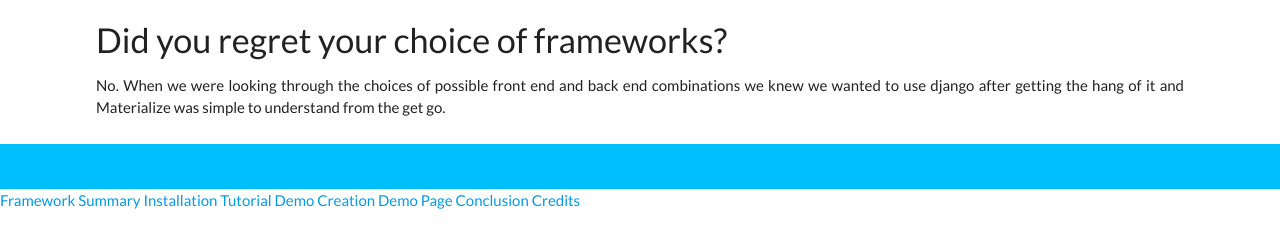
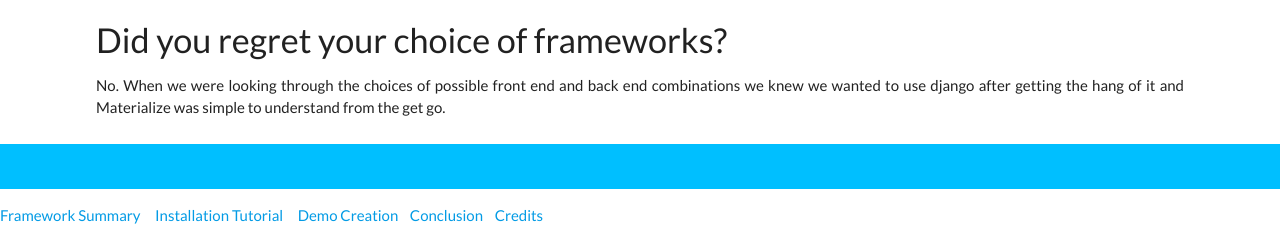
Before and after one commit to ryanssoliven/liteboard, a Django app: page /conclusion/ in a window 1280 px wide. Shown: the part 1141-1382 px from the top of the page. Before the commit the page ends 1350 px from the top, so only its background shows below. Run offline with Django 3.2, Linux system fonts and the light colour scheme.

Commit message:
Update guideheader.html

```diff
--- a/liteboardbackend/templates/guideheader.html
+++ b/liteboardbackend/templates/guideheader.html
@@ -133,12 +133,13 @@
         <!-- Footer -->
         <div class="footer">
             <div class="centerfooter">
-                <a href="{% url 'home' %}">Framework Summary</a>
-                <a href="{% url 'install' %}">Installation Tutorial</a>
-                <a href="{% url 'demo' %}">Demo Creation</a>
-                <a href="{% url 'demohome' %}">Demo Page</a>
-                <a href="{% url 'conclusion' %}">Conclusion</a>
+                <div class="centerfooter">
+                <p><a href="{% url 'home' %}">Framework Summary</a> &nbsp &nbsp  <a href="{% url 'install' %}">Installation Tutorial</a>
+                &nbsp &nbsp  <a href="{% url 'demo' %}">Demo Creation</a>&nbsp &nbsp
+                <a href="{% url 'conclusion' %}">Conclusion</a>&nbsp &nbsp
                 <a href="{% url 'credits' %}">Credits</a>
+                </p>
+            </div>
             </div>
         </div>
     </body>
```
